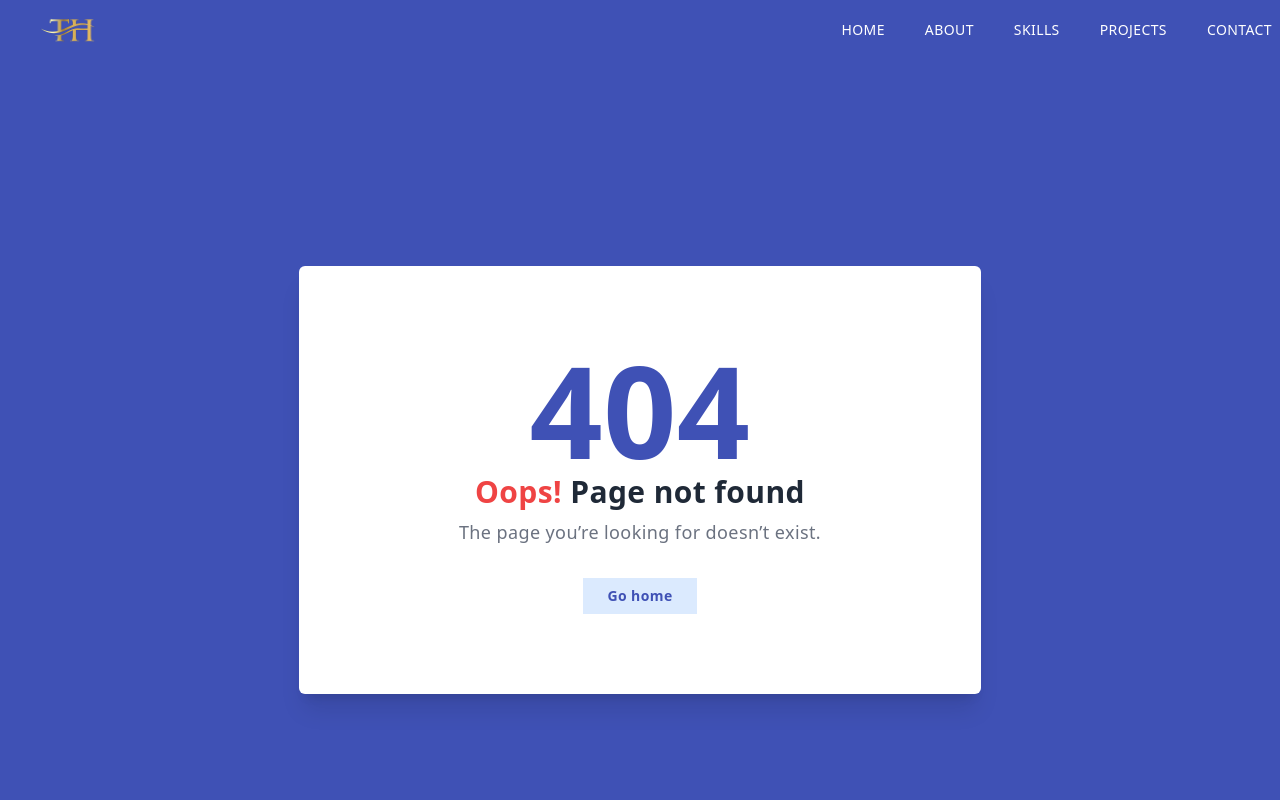
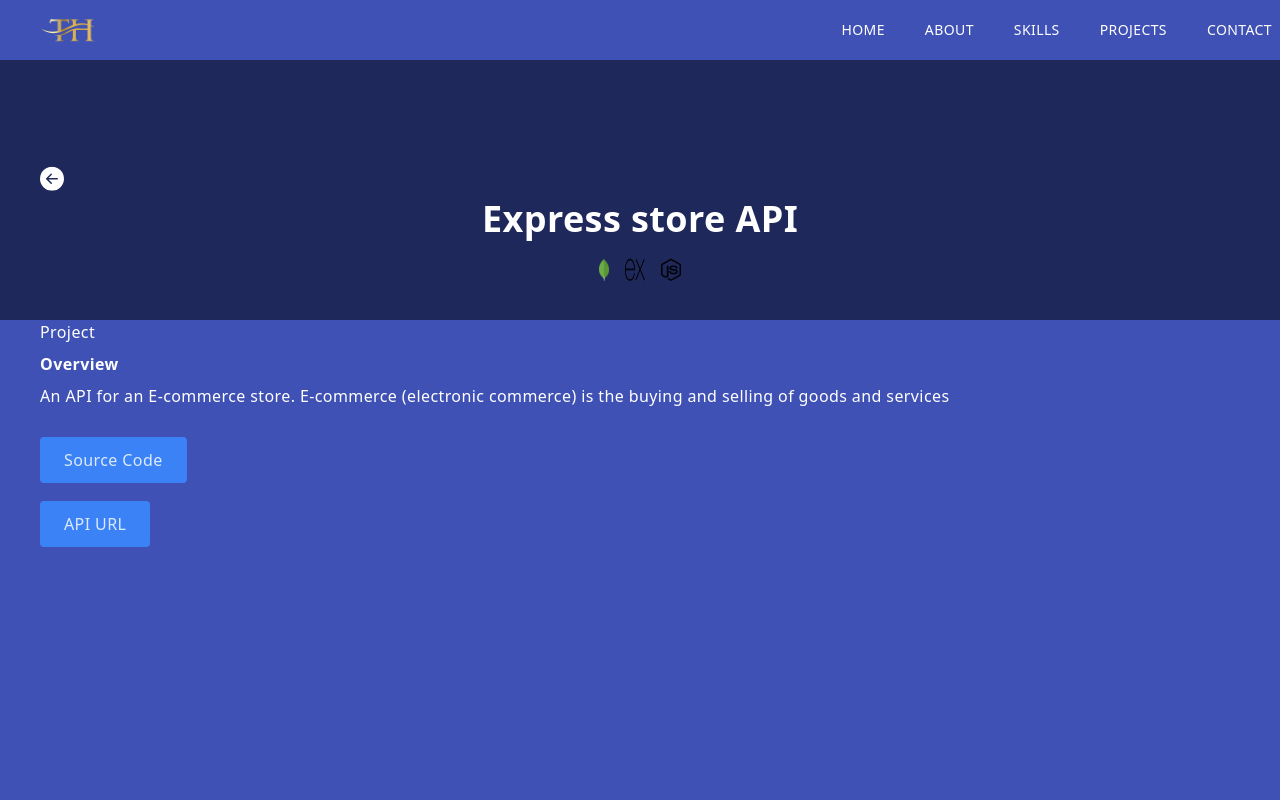
Before and after one commit to Thabiso-Timzo/Thabiso-Hlatshwayo, a Next.js app: page /projects/express-api in a window 1280 px wide. Before the commit this address had no page. Shown: the top 800 px of the page. Built offline with nearby package versions, Linux system fonts and the light colour scheme.

Commit message:
Added new files

```diff
--- /dev/null
+++ b/components/express-store-api/ExpressStoreAPI.jsx
@@ -0,0 +1,20 @@
+import React from 'react'
+import Image from 'next/image'
+import Link from 'next/link'
+
+const ExpressStoreAPI = ({ title, backgroundImg, projectURL }) => {
+  return (
+    <div className={'relative flex items-center justify-center w-full shadow-xl shadow-gray-400 rounded-xl p-4 group hover:bg-gradient-to-r from-[#D4AF37] to-[#D4AF91]'}>
+        <Image className={'rounded-xl group-hover:opacity-10'} src={backgroundImg} alt='' />
+        <div className={'hidden group-hover:block absolute top-[50%] left-[50%] translate-x-[-50%] translate-y-[-50%]'}>
+            <h3 className={'text-2xl text-white tracking-wider text-center'}>{title}</h3>
+            <p className={'pb-4 pt-2 text-white text-center'}>Express.js, Node.js, MongoDB</p>
+            <Link href={projectURL}>
+                <p className={'text-center py-3 rounded-lg bg-white text-gray-700 font-bold text-lg cursor-pointer'}>More info</p>
+            </Link>
+        </div>
+    </div>
+  )
+}
+
+export default ExpressStoreAPI
--- /dev/null
+++ b/pages/projects/express-api/index.js
@@ -0,0 +1,75 @@
+import Head from 'next/head'
+import Image from 'next/image'
+import React from 'react'
+import Link from 'next/link'
+import { BsFillArrowLeftCircleFill } from 'react-icons/bs'
+
+import NavBar from '../../../components/nav-bar/NavBar'
+import Footer from '../../../components/footer/Footer'
+import mongo from '../../../public/assets/skills/mongodb.png'
+import express from '../../../public/assets/skills/express.png'
+import node from '../../../public/assets/skills/node.png'
+
+const Index = () => {
+  return (
+    <div>
+      <Head>
+          <title>Express</title>
+          <meta name="description" content="Generated by create next app" />
+          <link rel="icon" href="/logo.png" />
+      </Head>
+      <NavBar />
+      <div className={'w-full'}>
+        <div className={'w-screen h-[25vh] lg:h-[40vh relative]'}>
+          <div className={'absolute top-0 left-0 w-full h-[30vh] lg:h-[40vh] bg-black/50 z-10'}>
+            <div className={'absolute top-[70%] max-w-[1240px] w-full left-[50%] right-[50%] translate-x-[-50%] translate-y-[-50%]'}>
+              <Link href={'/projects'}>
+                <div className={'ml-5 mb-5 text-2xl cursor-pointer w-3 h-3 rounded-full hover:text-[#D4AF37]'}>
+                  <BsFillArrowLeftCircleFill />
+                </div>
+              </Link>
+              <h2 className={'text-[#fff] text-center'}>Express store API</h2>
+              <div className={'flex justify-center gap-4 mt-5'}>
+                <Image src={mongo} alt={''} width={'10'} height={'15'}/>
+                <Image src={express} alt={''} width={'20'} height={'15'}/>
+                <Image src={node} alt={''} width={'20'} height={'15'}/>
+              </div>
+            </div>
+          </div>
+        </div>
+        <div className={'h-10'}></div>
+        <div className={'max-w-[1240px mx-auto p-10 pt-20'}>
+          <div className={'col-span-4'}>
+            <p>Project</p>
+            <h3 className={'mt-2'}>Overview</h3>
+            <p className={'mt-2'}>
+            An API for an E-commerce store.
+            E-commerce (electronic commerce) is the buying and selling of goods and services
+            </p>
+            <div className={'mt-10'}>
+
+                  <Link
+                    href={'https://github.com/Thabiso-007/api.express-store'}
+                    className={'px-6 py-3 text-blue-100 no-underline bg-blue-500 rounded hover:bg-blue-600 hover:underline hover:text-blue-200'}
+                  >
+                    Source Code
+                  </Link>
+
+            </div>
+            <div className={'mt-10'}>
+              <Link
+                href={'https://api-express-store-lxba.onrender.com/'}
+                className={'px-6 py-3 text-blue-100 no-underline bg-blue-500 rounded hover:bg-blue-600 hover:underline hover:text-blue-200'}
+              >
+                API URL
+              </Link>
+            </div>
+          </div>
+        </div>
+      </div>
+      <Footer />
+    </div>
+  )
+}
+
+export default Index
```
